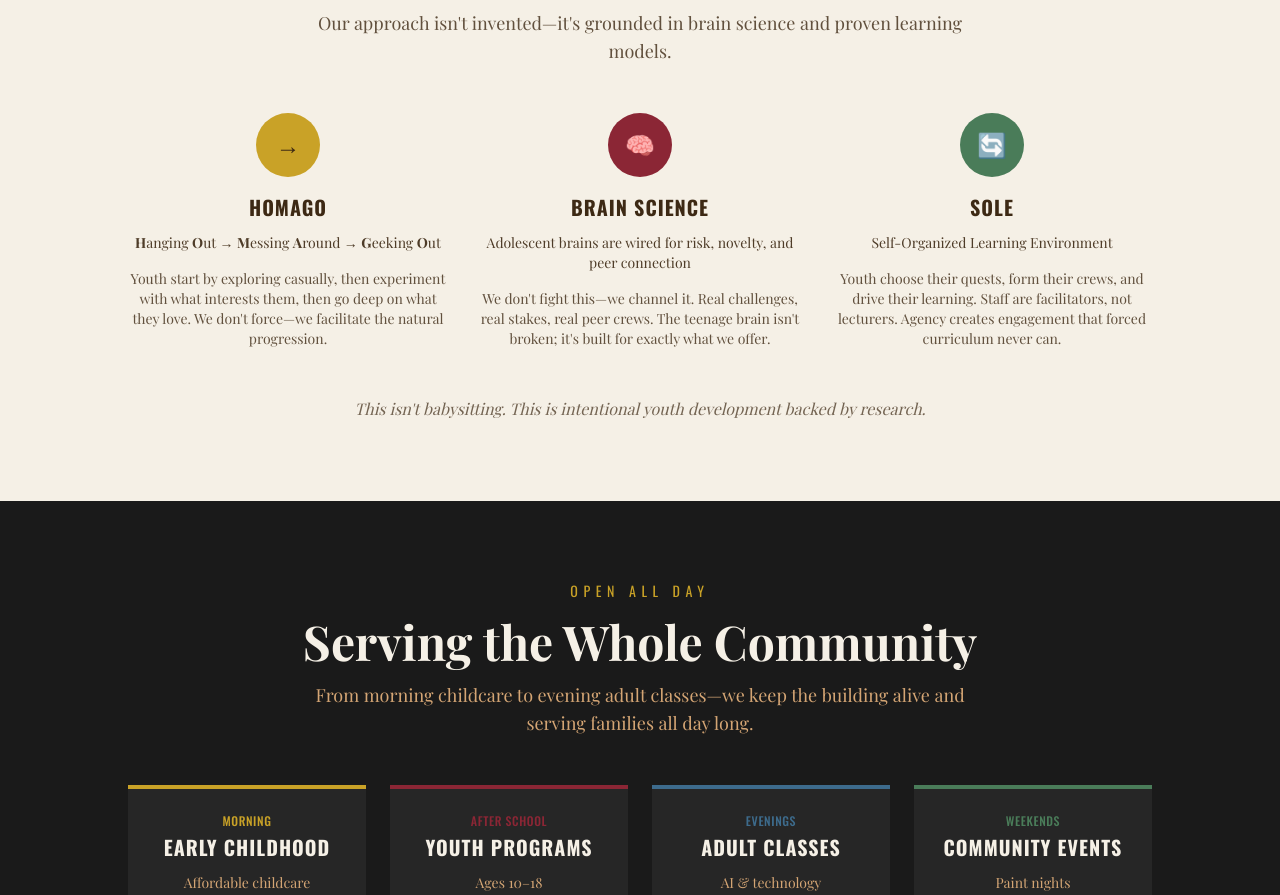
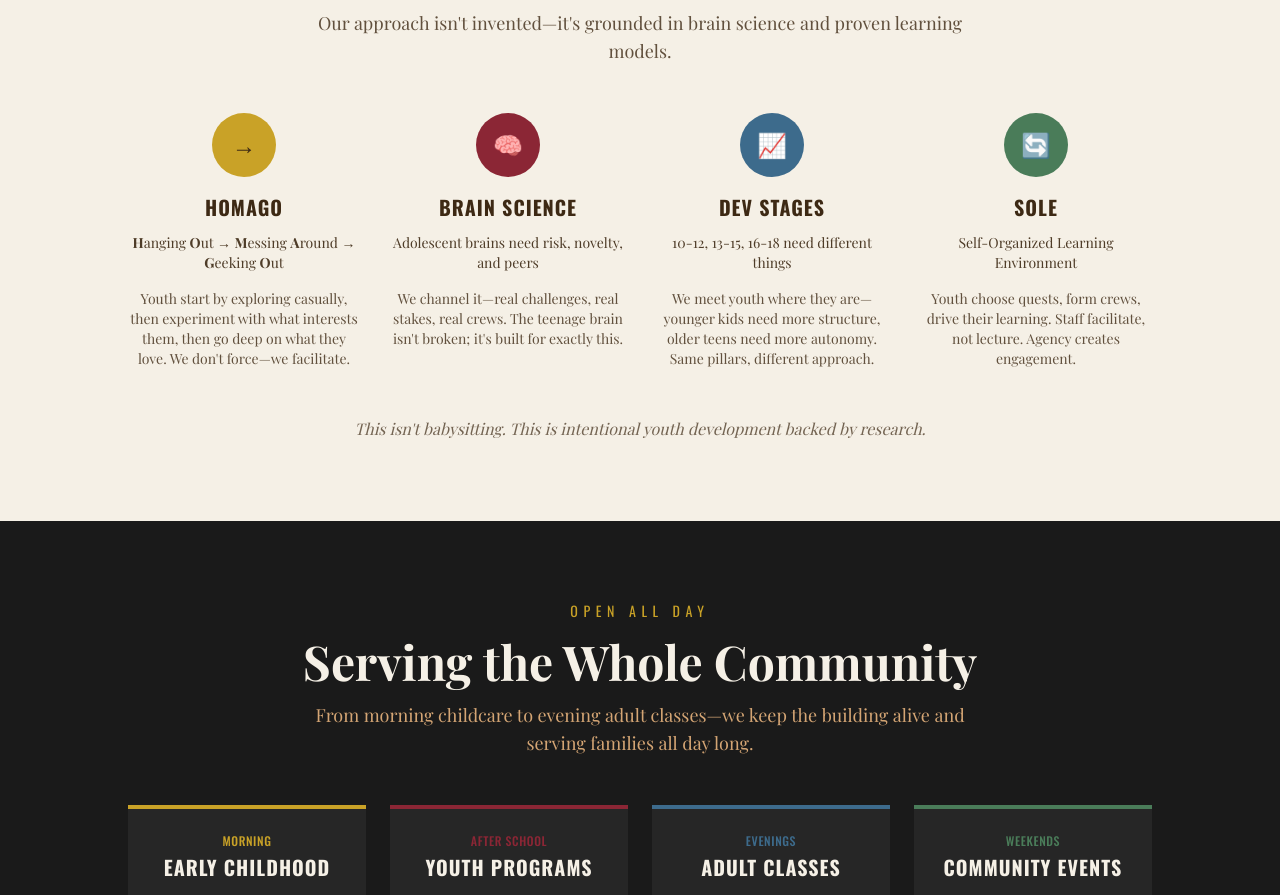
Before and after one commit to WasatchWise/TheRings, a Next.js app in the folder app/: page / in a window 1280 px wide. Shown: the part 1647-2542 px from the top of the page. Built offline with nearby package versions, Linux system fonts and the light colour scheme; no server answers.

Commit message:
Add developmental stages to Science section

```diff
--- a/app/src/app/page.tsx
+++ b/app/src/app/page.tsx
@@ -214,7 +214,7 @@ export default async function Home() {
             Our approach isn't invented—it's grounded in brain science and proven learning models.
           </p>
 
-          <div className="grid md:grid-cols-3 gap-8">
+          <div className="grid md:grid-cols-2 lg:grid-cols-4 gap-8">
             {/* HOMAGO */}
             <div className="text-center">
               <div className="w-16 h-16 mx-auto mb-4 rounded-full flex items-center justify-center text-2xl" style={{ backgroundColor: 'var(--boxing-gold)', color: 'var(--boxing-brown)' }}>
@@ -227,7 +227,7 @@ export default async function Home() {
                 <strong>H</strong>anging <strong>O</strong>ut → <strong>M</strong>essing <strong>A</strong>round → <strong>G</strong>eeking <strong>O</strong>ut
               </p>
               <p className="font-[family-name:var(--font-playfair)] text-sm" style={{ color: 'var(--boxing-brown)', opacity: 0.8 }}>
-                Youth start by exploring casually, then experiment with what interests them, then go deep on what they love. We don't force—we facilitate the natural progression.
+                Youth start by exploring casually, then experiment with what interests them, then go deep on what they love. We don't force—we facilitate.
               </p>
             </div>
 
@@ -240,10 +240,26 @@ export default async function Home() {
                 Brain Science
               </h3>
               <p className="font-[family-name:var(--font-playfair)] text-sm mb-4" style={{ color: 'var(--boxing-brown)', opacity: 0.9 }}>
-                Adolescent brains are wired for risk, novelty, and peer connection
+                Adolescent brains need risk, novelty, and peers
               </p>
               <p className="font-[family-name:var(--font-playfair)] text-sm" style={{ color: 'var(--boxing-brown)', opacity: 0.8 }}>
-                We don't fight this—we channel it. Real challenges, real stakes, real peer crews. The teenage brain isn't broken; it's built for exactly what we offer.
+                We channel it—real challenges, real stakes, real crews. The teenage brain isn't broken; it's built for exactly this.
+              </p>
+            </div>
+
+            {/* Developmental Stages */}
+            <div className="text-center">
+              <div className="w-16 h-16 mx-auto mb-4 rounded-full flex items-center justify-center text-2xl" style={{ backgroundColor: '#3d6b8c', color: 'var(--boxing-cream)' }}>
+                📈
+              </div>
+              <h3 className="font-[family-name:var(--font-oswald)] text-xl font-bold uppercase tracking-wider mb-3" style={{ color: 'var(--boxing-brown)' }}>
+                Dev Stages
+              </h3>
+              <p className="font-[family-name:var(--font-playfair)] text-sm mb-4" style={{ color: 'var(--boxing-brown)', opacity: 0.9 }}>
+                10-12, 13-15, 16-18 need different things
+              </p>
+              <p className="font-[family-name:var(--font-playfair)] text-sm" style={{ color: 'var(--boxing-brown)', opacity: 0.8 }}>
+                We meet youth where they are—younger kids need more structure, older teens need more autonomy. Same pillars, different approach.
               </p>
             </div>
 
@@ -259,7 +275,7 @@ export default async function Home() {
                 Self-Organized Learning Environment
               </p>
               <p className="font-[family-name:var(--font-playfair)] text-sm" style={{ color: 'var(--boxing-brown)', opacity: 0.8 }}>
-                Youth choose their quests, form their crews, and drive their learning. Staff are facilitators, not lecturers. Agency creates engagement that forced curriculum never can.
+                Youth choose quests, form crews, drive their learning. Staff facilitate, not lecture. Agency creates engagement.
               </p>
             </div>
           </div>
```
